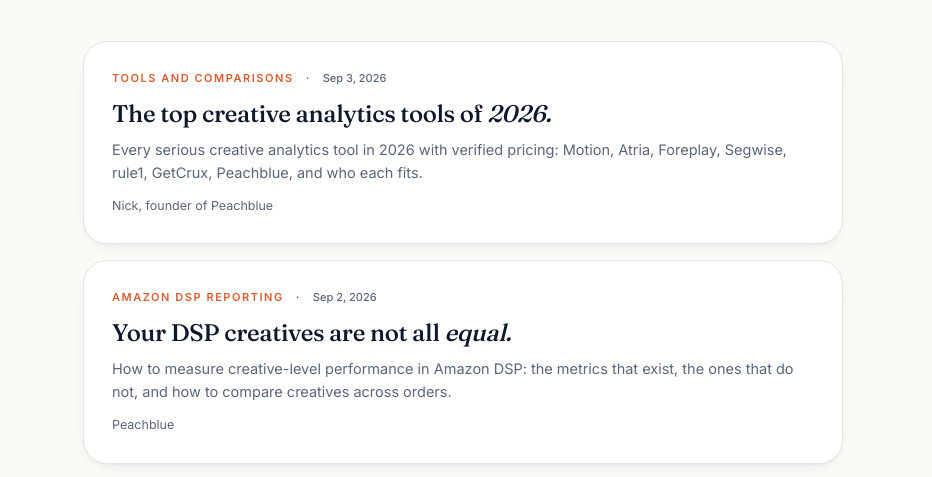
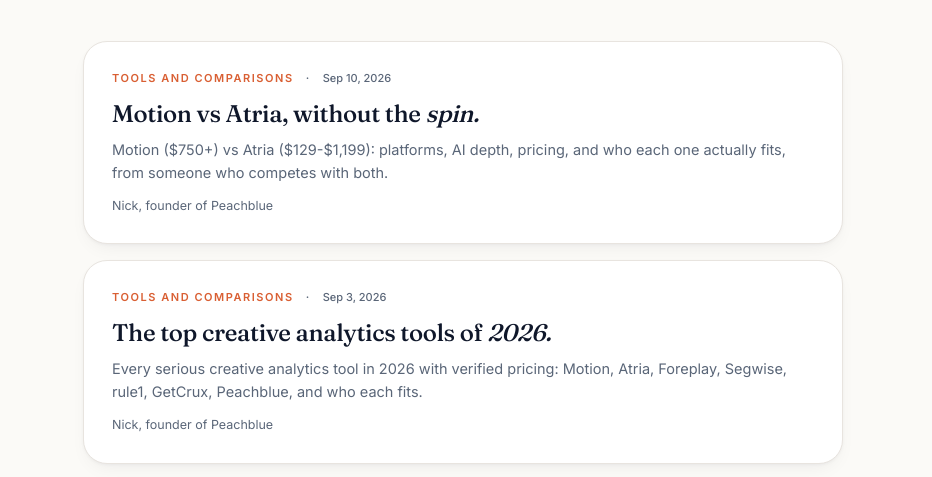
Before and after one commit to peachbluetech/website, a Next.js app: page /blog in a window 1280 px wide. Shown: the part 323-800 px from the top of the page, without its empty margins (177-1109 px from the left). Built offline with nearby package versions, Linux system fonts and the light colour scheme; no server answers.

Commit message:
Ship: Motion vs Atria (Nick approved)

```diff
--- a/content/blog/manifest.ts
+++ b/content/blog/manifest.ts
@@ -332,7 +332,9 @@
     competitors: ["Motion", "Atria"],
     priority: 7,
     byline: "nick",
-    status: "draft",
+    status: "published",
+    datePublished: "2026-09-10",
+    dateUpdated: "2026-09-10",
     faq: [
       {
         q: "Is Motion or Atria better for creative analytics?",
```
